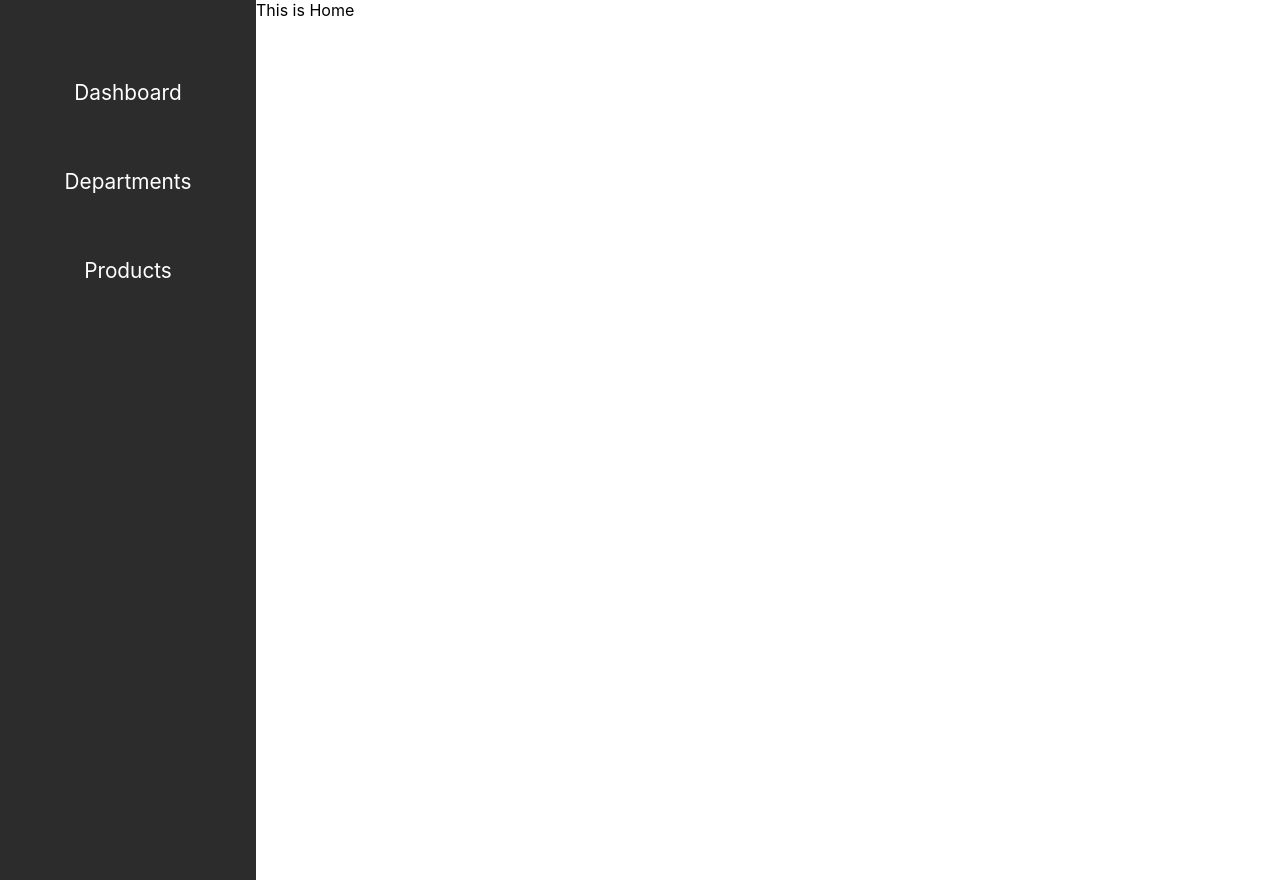
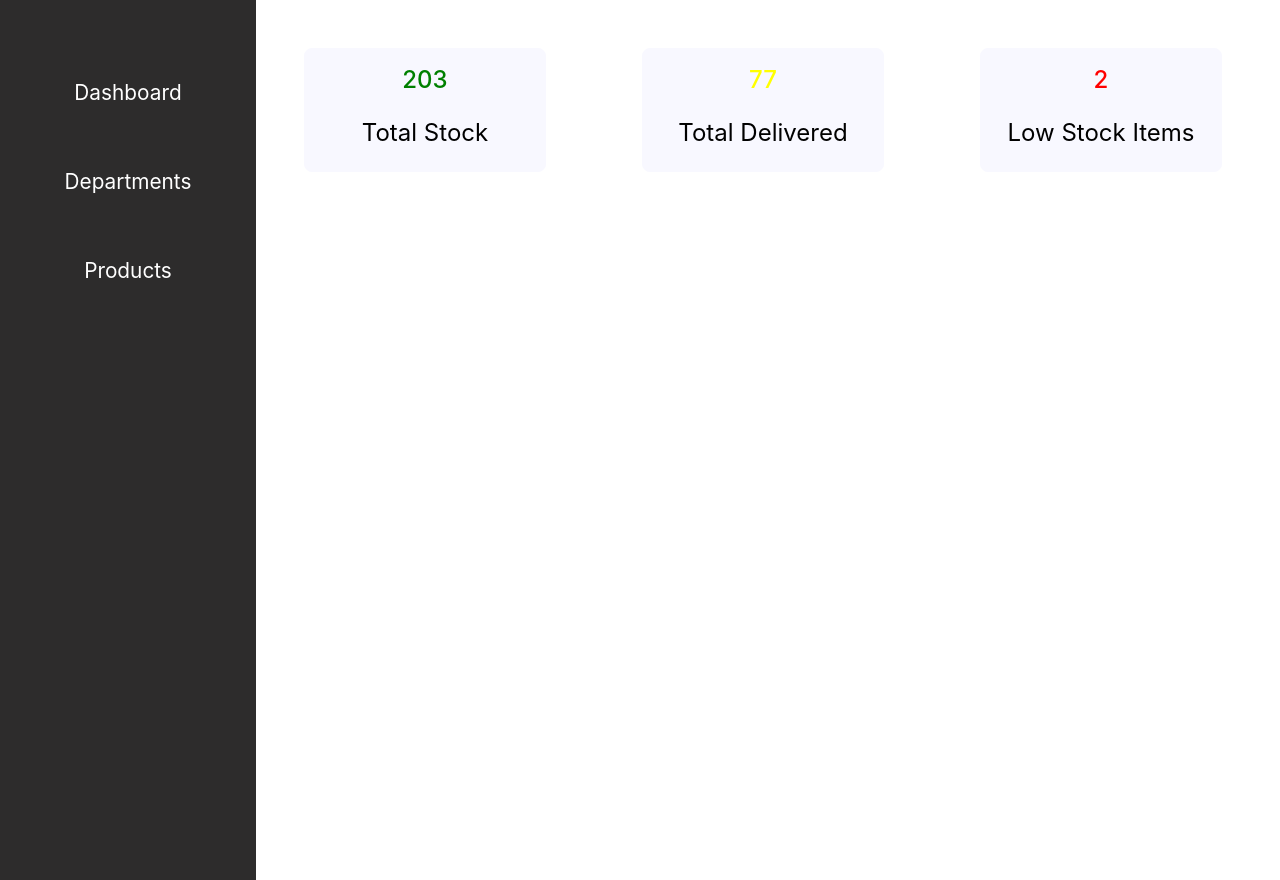
Before and after one commit to WadadParker/mcr-10, a React (Create React App) app: page / in a window 1280 px wide. Built offline with nearby package versions, Linux system fonts and the light colour scheme.

Commit message:
feat: dashboard

```diff
--- a/src/context/StockContext.js
+++ b/src/context/StockContext.js
@@ -1,4 +1,6 @@
 import { useContext,createContext,useReducer } from "react";
+
+import { inventoryData } from "../backend/Data";
 
 export const StockContext=createContext();
 
@@ -9,11 +11,13 @@ export const StockContextProvider=({children})=>
         const clearInput={name:"",description:""};
         switch(type)
         {
+
+
+
+
+
             case "INPUT_FIELDS":
                 return {...state,input:{...state.input,[inputField]:payload}};
-
-            case "TOGGLE_MODAL":
-                return {...state,showModal:payload};
 
             case "ADD":
                 return {...state,list:[...state.list,state.input],input:clearInput,showModal:false};
@@ -21,19 +25,14 @@ export const StockContextProvider=({children})=>
             case "CLEAR_INPUT":
                 return {...state,input:clearInput,showModal:false};
 
-            case "DELETE_ITEM":
-                // const updatedPlaylist=playlists.filter(({name})=>name!==playlistName);
-                const updateList=state.list.filter((item,index)=>index!==payload);
-                return {...state,list:updateList}
+
 
             default:
                 return state;
         }
     }
     const initialState= {
-        input:{name:"",description:""},
-        showModal:false,
-        list:[{name:"hello"}],
+        inventory:inventoryData,
     }
     const [state,dispatch]=useReducer(Reducer,initialState);
 
--- a/src/pages/home/Home.jsx
+++ b/src/pages/home/Home.jsx
@@ -1,8 +1,35 @@
 import React from 'react'
 import styles from "./home.module.css";
 
+import { useData } from '../../context/StockContext';
+
 export const Home = () => {
+    const {state:{inventory}}=useData();
+
+    const totalStock=inventory.reduce((total, item) => total + item.stock, 0);
+    const totalDelivered=inventory.reduce((total, item) => total + item.delivered, 0);
+    const lowStock=inventory.reduce((count, item) => (item.stock <= 10 ? count + 1 : count), 0);
+
   return (
-    <div>This is Home</div>
+    <div className={styles.container}>
+        <article className={styles.card}>
+            <span className={styles.green}>{totalStock}</span>
+            <p>Total Stock</p>
+        </article>
+
+        <article className={styles.card}>
+            <span className={styles.yellow}>{totalDelivered}</span>
+            <p>Total Delivered</p>
+        </article>
+
+        <article className={styles.card}>
+            <span className={styles.red}>{lowStock}</span>
+            <p>Low Stock Items</p>
+        </article>
+
+    </div>
   )
 }
+// total stock is total quantity of all items that exist in inventory
+// total delivered all items delivered in all inventory
+// low sstock items
--- a/src/pages/home/home.module.css
+++ b/src/pages/home/home.module.css
@@ -0,0 +1,26 @@
+.container {
+    display: flex;
+    align-items: start;
+}
+.card {
+    background-color: ghostwhite;
+    border: 1px solid ghostwhite;
+    border-radius: 0.5rem;
+    width: 15rem;
+    margin: 3rem;
+    font-size: 1.5rem;
+    padding-top:1rem ;
+
+}
+.green {
+    color: green;
+    font-weight: 500;
+}
+.yellow {
+    color: yellow;
+    font-weight: 500;
+}
+.red {
+    color: red;
+    font-weight: 500;
+}
```
